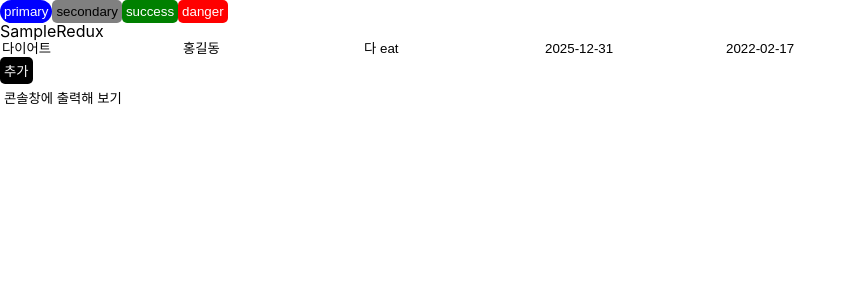
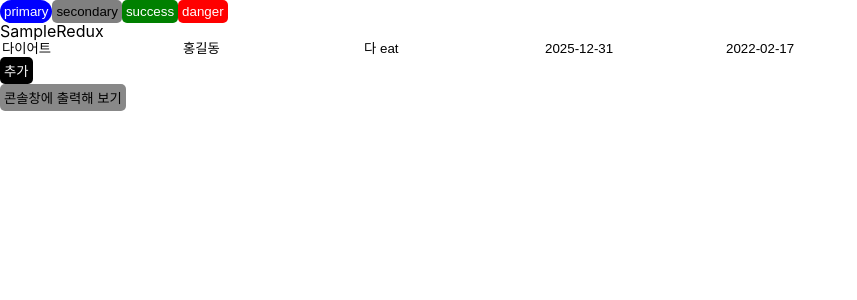
Before and after one commit to RunLearn/super-todoapp, a Next.js app: page /todo in a window 1280 px wide. Shown: the top 300 px of the page, without its empty margins (0-857 px from the left). Built offline with nearby package versions, Linux system fonts and the light colour scheme.

Commit message:
style: 스타일드 버튼 수정 buttonType -> buttonColor

```diff
--- a/src/components/buttons/DangerButton.tsx
+++ b/src/components/buttons/DangerButton.tsx
@@ -4,7 +4,7 @@ import StyledButton, { StyledButtonProps } from "../../../styles/buttons/StyledB
 
 const DangerButton: NextPage<StyledButtonProps> = (props) => {
   return (
-    <StyledButton buttonType="danger" { ...props }>
+    <StyledButton buttonColor="danger" { ...props }>
         { props.children }
     </StyledButton>
   )
--- a/src/components/buttons/DarkButton.tsx
+++ b/src/components/buttons/DarkButton.tsx
@@ -4,7 +4,7 @@ import StyledButton, { StyledButtonProps } from "../../../styles/buttons/StyledB
 
 const DarkButton: NextPage<StyledButtonProps> = (props) => {
   return (
-    <StyledButton buttonType="dark" { ...props }>
+    <StyledButton buttonColor="dark" { ...props }>
         { props.children }
     </StyledButton>
   )
--- a/src/components/buttons/InfoButton .tsx
+++ b/src/components/buttons/InfoButton .tsx
@@ -4,7 +4,7 @@ import StyledButton, { StyledButtonProps } from "../../../styles/buttons/StyledB
 
 const InfoButton : NextPage<StyledButtonProps> = (props) => {
   return (
-    <StyledButton buttonType="info" { ...props }>
+    <StyledButton buttonColor="info" { ...props }>
         { props.children }
     </StyledButton>
   )
--- a/src/components/buttons/LightButton.tsx
+++ b/src/components/buttons/LightButton.tsx
@@ -4,7 +4,7 @@ import StyledButton, { StyledButtonProps } from "../../../styles/buttons/StyledB
 
 const LightButton: NextPage<StyledButtonProps> = (props) => {
   return (
-    <StyledButton buttonType="light" { ...props }>
+    <StyledButton buttonColor="light" { ...props }>
         { props.children }
     </StyledButton>
   )
--- a/src/components/buttons/PrimaryButton.tsx
+++ b/src/components/buttons/PrimaryButton.tsx
@@ -4,7 +4,7 @@ import StyledButton, { StyledButtonProps } from "../../../styles/buttons/StyledB
 
 const PrimaryButton: NextPage<StyledButtonProps> = (props) => {
   return (
-    <StyledButton buttonType="primary" { ...props } >
+    <StyledButton buttonColor="primary" { ...props } >
         { props.children }
     </StyledButton>
   )
--- a/src/components/buttons/SecondaryButton.tsx
+++ b/src/components/buttons/SecondaryButton.tsx
@@ -4,7 +4,7 @@ import StyledButton, { StyledButtonProps } from "../../../styles/buttons/StyledB
 
 const SecondaryButton: NextPage<StyledButtonProps> = (props) => {
   return (
-    <StyledButton buttonType="secondary" { ...props }>
+    <StyledButton buttonColor="secondary" { ...props }>
         { props.children }
     </StyledButton>
   )
--- a/src/components/buttons/SuccessButton.tsx
+++ b/src/components/buttons/SuccessButton.tsx
@@ -4,7 +4,7 @@ import StyledButton, { StyledButtonProps } from "../../../styles/buttons/StyledB
 
 const SuccessButton: NextPage<StyledButtonProps> = (props) => {
   return (
-    <StyledButton buttonType="success" { ...props }>
+    <StyledButton buttonColor="success" { ...props }>
         { props.children }
     </StyledButton>
   )
--- a/src/components/buttons/WarningButton.tsx
+++ b/src/components/buttons/WarningButton.tsx
@@ -4,7 +4,7 @@ import StyledButton, { StyledButtonProps } from "../../../styles/buttons/StyledB
 
 const WarningButton: NextPage<StyledButtonProps> = (props) => {
   return (
-    <StyledButton buttonType="warning" { ...props }>
+    <StyledButton buttonColor="warning" { ...props }>
         { props.children }
     </StyledButton>
   )
--- a/src/components/todo/SampleRedux.tsx
+++ b/src/components/todo/SampleRedux.tsx
@@ -40,7 +40,7 @@ const SampleRedux = () => {
                 >추가</DarkButton>
             </div>
             <div>
-                <LightButton onClick={()=>{
+                <LightButton buttonColor='#888888' onClick={()=>{
                     console.log(todolist)
                 }}
                 >콘솔창에 출력해 보기
--- a/styles/buttons/StyledButton.ts
+++ b/styles/buttons/StyledButton.ts
@@ -1,7 +1,7 @@
 import styled, { css } from "styled-components";
 
 export type StyledButtonProps = {
-  buttonType?: string;
+  buttonColor?: string;
   borderRadius?: string;
   onClick?: (event: React.MouseEvent<HTMLButtonElement>) => void;
 }
@@ -15,10 +15,10 @@ const StyledButton = styled.button<StyledButtonProps>`
   }
 
   ${props => {
-    const btnType = props.buttonType ?? "primary"
+    const btnColor = props.buttonColor ?? "primary"
     return css`
-      background-color: ${ props.theme.palette[btnType] };
-      color: ${ props.theme.fontColor[btnType] };
+      background-color: ${ props.theme.palette[btnColor] ?? btnColor };
+      color: ${ props.theme.fontColor[btnColor] };
       border-radius: ${ props.borderRadius ?? "5px" };
     `
   }}
```
